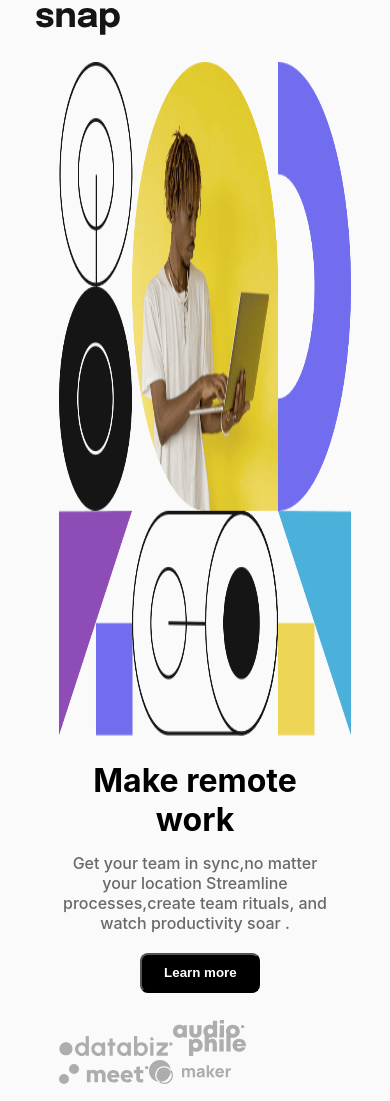
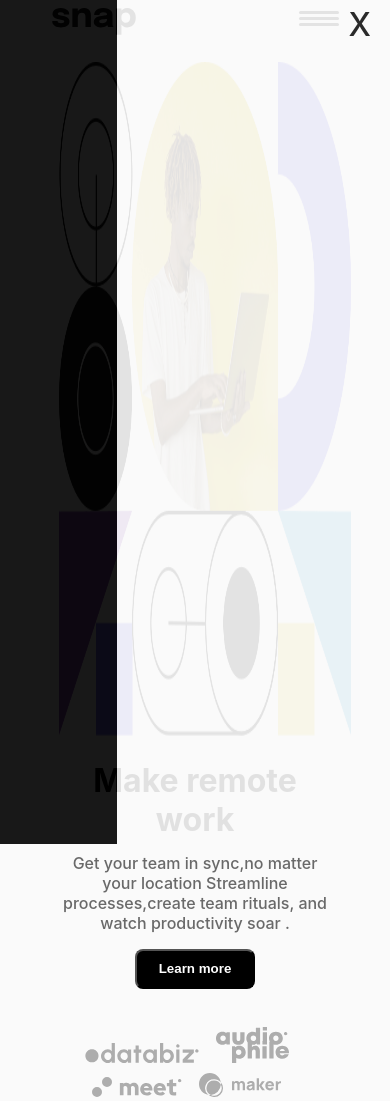
Before and after one commit to Reda-Hammada/snap-app, a React (Create React App) app: page / in a window 390 px wide. Built offline with nearby package versions, Linux system fonts and the light colour scheme.

Commit message:
update working on mobile and tablet menu

```diff
--- a/src/App.css
+++ b/src/App.css
@@ -16,8 +16,37 @@
 }
 
 body{
+
   background-color: var(--Almost-White);
   user-select: none;
   font-weight: 500;
+  overflow-x: hidden;
 
 }
+/* tablet & mobile phone menu */
+
+.ultimate_menu_container {
+  background-color: #000;
+  opacity: 0.9;
+  width: 100%;
+  top:0;
+  bottom: 0;
+   position: absolute;
+}
+
+.menu_container {
+  background-color: var(--Almost-White);
+  width: 70vw;
+  height: 100%;
+  float: right;
+}
+
+.close_nav_container span {
+
+  font-size: 2rem;
+  width: auto;
+  float: right;
+  color:var(--Almost-Black);
+  margin-right: 7%;
+  margin-top: 2%;
+}
--- a/src/App.js
+++ b/src/App.js
@@ -9,8 +9,20 @@ import Hero from './components/Hero';
 function App() {
   return (
     <div className="App">
-      <Header />
-      <Hero />
+
+      <div className='ultimate_menu_container'>
+        <div className='menu_container'>
+            <div className='close_nav_container'>
+                <span>X</span>
+            </div>
+        </div>
+      </div>
+
+
+          <Header />
+          <Hero />
+
+
     </div>
   );
 }
--- a/src/components/Company.jsx
+++ b/src/components/Company.jsx
@@ -16,8 +16,7 @@ function Company() {
    return (
 
     <div className='company_container'>
-      <p onMouseOver={Toggle}
-      >Company</p>
+      <p onMouseOver={Toggle}>Company</p>
       {
         toggle ?(
     <div className='company_list_container'>
--- a/src/components/Header.css
+++ b/src/components/Header.css
@@ -95,6 +95,26 @@
     color:var(--Almost-Black);
 }
 
+/* styling burger bar icon */
+.burger_container {
+
+  display: none;
+}
+.bar1,
+.bar2,.bar3 {
+  width: 40px;
+  height: 3px;
+  border-radius: 3px;
+  margin-top: 8%;
+  background-color: var(--Almost-Black);
+  -webkit-border-radius: 3px;
+  -moz-border-radius: 3px;
+  -ms-border-radius: 3px;
+  -o-border-radius: 3px;
+  cursor: pointer;
+}
+
+
 /*responsive */
 
 @media screen  and (max-width:840px){
@@ -110,6 +130,21 @@
   }
 
 
+  .burger_container {
+    display: flex;
+    width: 10%;
+
+  }
+
+  .logo_list_container {
+    width: 100%;
+  }
+  .logo_container {
+
+    width: 50%;
+  }
+
+
 }
 
 /* navbar ends */
--- a/src/components/Header.jsx
+++ b/src/components/Header.jsx
@@ -2,32 +2,81 @@ import React from 'react'
 import Logo from '../images/logo.svg'
 import Features from './Features'
 import Company from './Company'
+import { useState } from 'react'
 
 
-function Header() {
+function Header(){
+
+    const [navBar, showNav] = useState(false);
+
+    const mobileNavShow = () => {
+
+      showNav(!navBar)
+
+    }
+
   return (
+<React.Fragment>
     <header className='nav_container'>
+
         <nav className='logo_list_container'>
+
             <div className='logo_container'>
+
                 <img src={Logo} alt = 'Logo snap app icon' />
+
             </div>
+
             <div className='list_container'>
+
                 <ul>
+
                     <li><Features /></li>
                     <li><Company /></li>
                     <li>Careers</li>
                     <li>About</li>
+
                 </ul>
+
             </div>
+
+            <div onClick={mobileNavShow} className="burger_container">
+
+
+             <div className="sub_burger_container">
+
+                <div className="bar1">
+
+                </div>
+
+                <div className="bar2">
+
+                </div>
+
+                <div className="bar3">
+
+                </div>
+
+             </div>
+            </div>
+
         </nav>
-        <div className='button_container'>
+
+        <div  className='button_container'>
+
             <button className='button_login'>Login</button>
             <button className='button_register'>Register</button>
+
         </div>
 
 
     </header>
+
+
+</React.Fragment>
   )
+
+
 }
 
 export default Header
--- a/src/components/Hero.css
+++ b/src/components/Hero.css
@@ -63,7 +63,14 @@
  .images_container {
 
   margin-top:  10%;
+  width: 100%;
 
+ }
+
+ .images_container img {
+
+   padding-right: 6%;
+   margin-top: 2%;
  }
 
 
@@ -121,27 +128,22 @@
 
      .hero_image_container img {
 
-      width: 75%;
+      width: 75vw;
       height: 80vh;
       margin-left: 15%;
      }
-     .button_hero_container{
-
-      width: 80%;
-      margin-left: auto;
-      margin-right: auto;
-      margin-top: 5%;
 
 
-     }
+      .button_hero_container{
 
-      .sub_button_hero_container {
+         text-align: center;
+      }
 
-
-      width: 50%;
+     .images_container {
+      width: 100%;
+      text-align: center;
       margin-left: auto;
-      margin-right: auto;
-
+      padding-top: 2%;
 
      }
 
--- a/src/components/Hero.jsx
+++ b/src/components/Hero.jsx
@@ -30,11 +30,9 @@ function Hero() {
                     Streamline processes,create team rituals, and
                     watch productivity soar .</p>
                 <div className="button_hero_container">
-                    <div className='sub_button_hero_container'>
                         <button>Learn more</button>
-                    </div>
+               </div>
 
-                </div>
                 <div className='images_container'>
                     <img src={databiz} alt='databiz svg' />
                     <img src={audiophile} alt ='audiophile svg'/>
```
